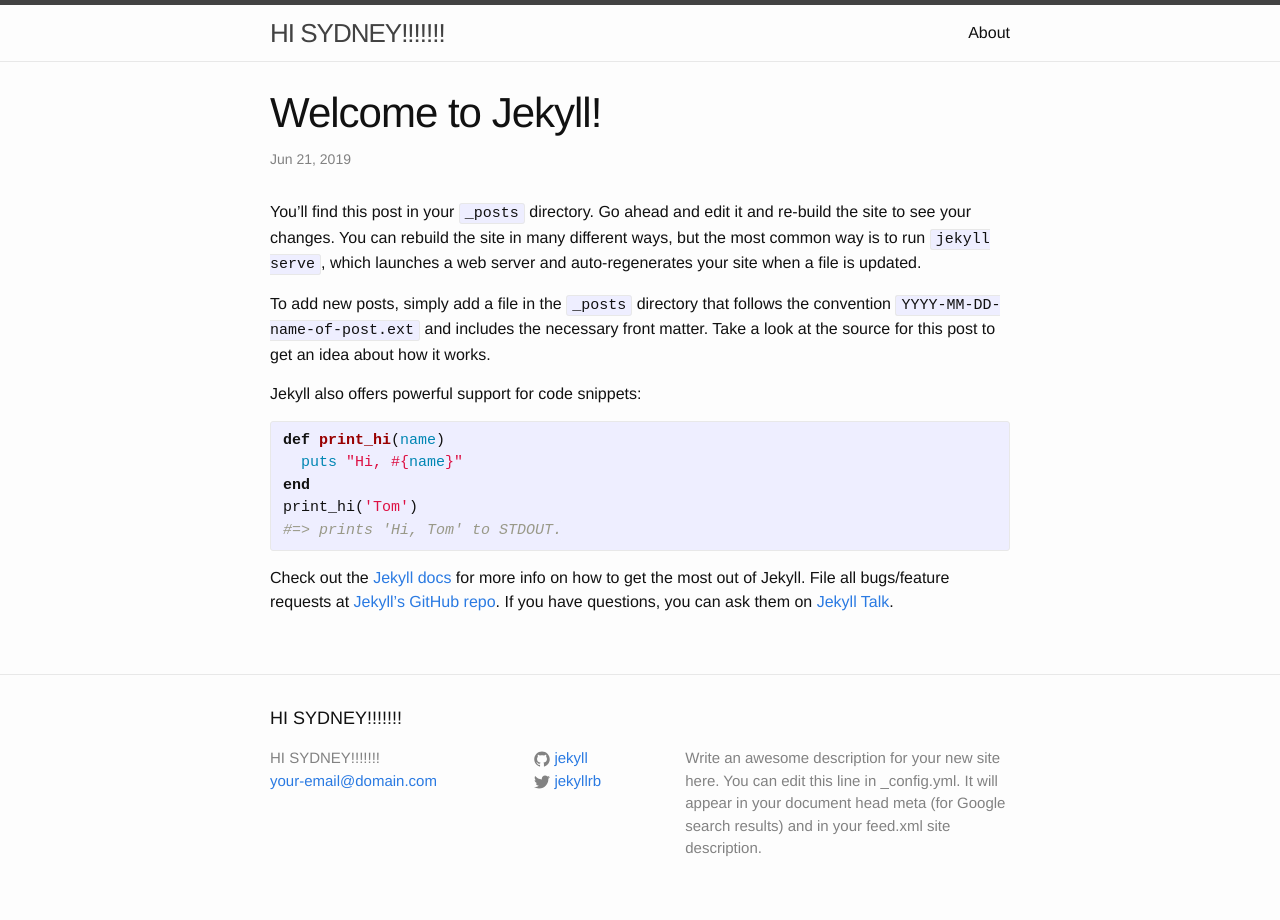
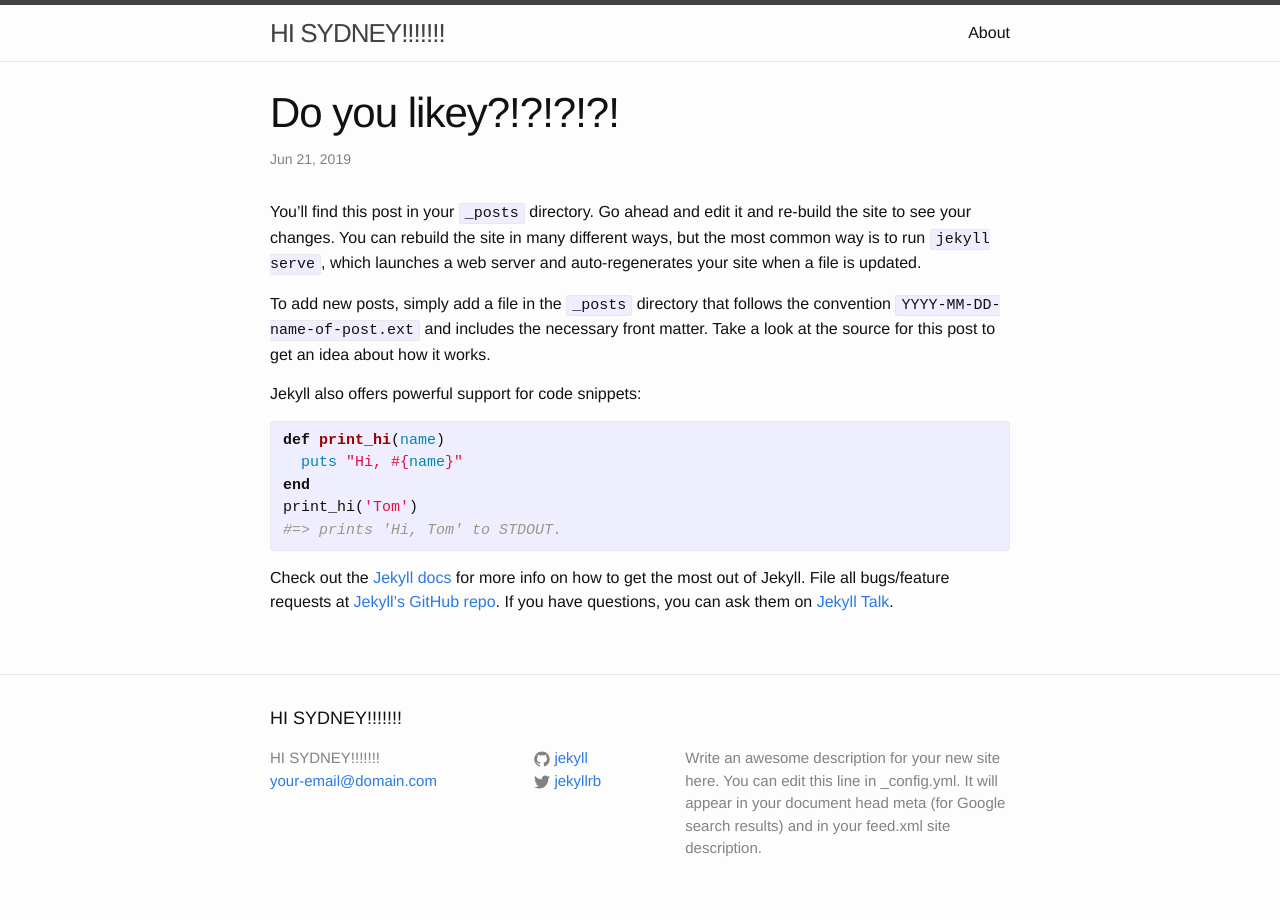
Before and after one commit to hhpatel09/hhpatel09.github.io, a Jekyll site: the page built from _posts/2019-06-21-welcome-to-jekyll.markdown, in a window 1280 px wide. Built offline with Jekyll 4.4.1, drawn with Linux system fonts in a browser that asks for light colours.

Commit message:
Update 2019-06-21-welcome-to-jekyll.markdown

```diff
--- a/_posts/2019-06-21-welcome-to-jekyll.markdown
+++ b/_posts/2019-06-21-welcome-to-jekyll.markdown
@@ -1,6 +1,6 @@
 ---
 layout: post
-title:  "Welcome to Jekyll!"
+title:  "Do you likey?!?!?!?!"
 date:   2019-06-21 20:59:58 +0000
 categories: jekyll update
 ---
```
